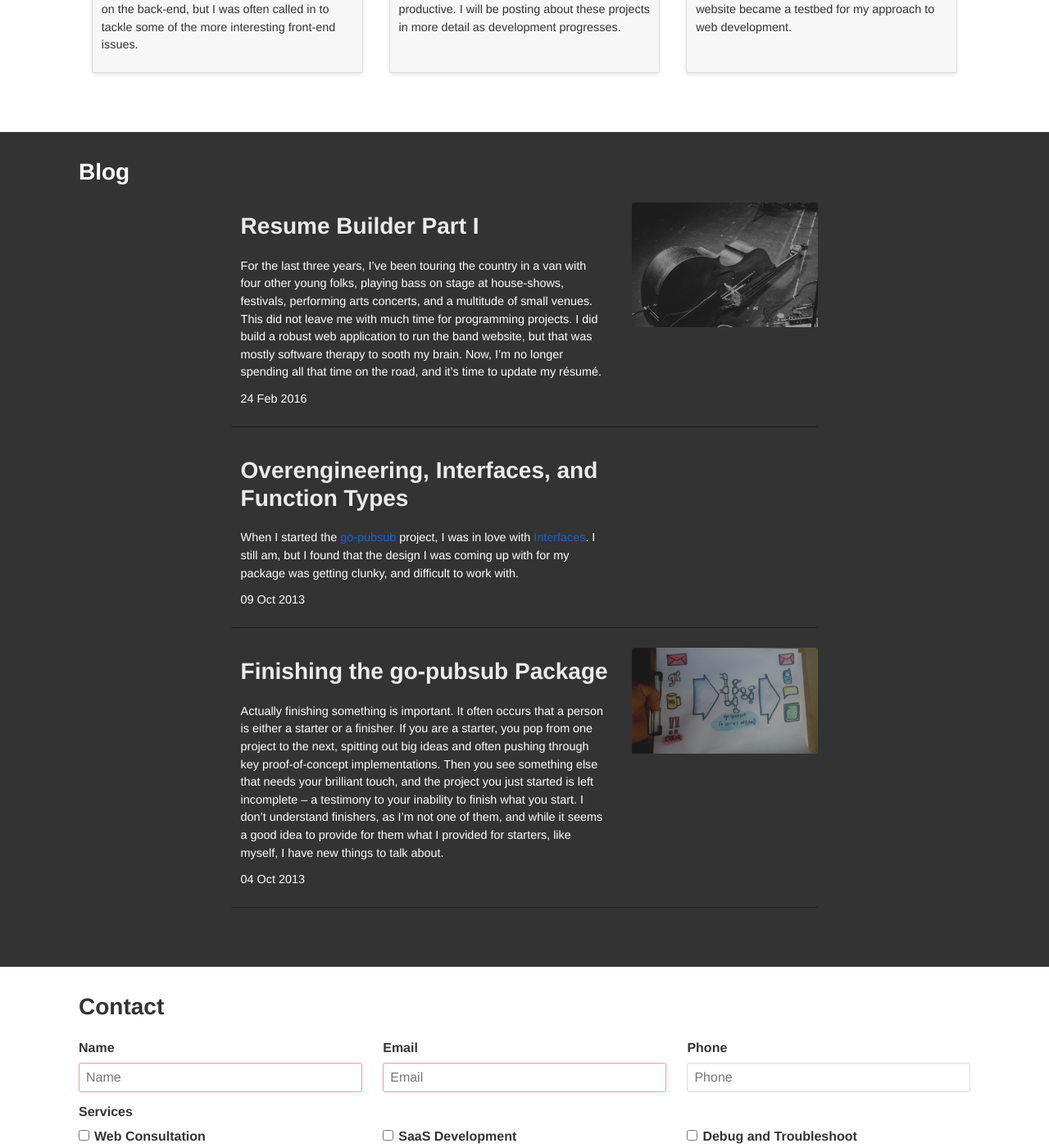
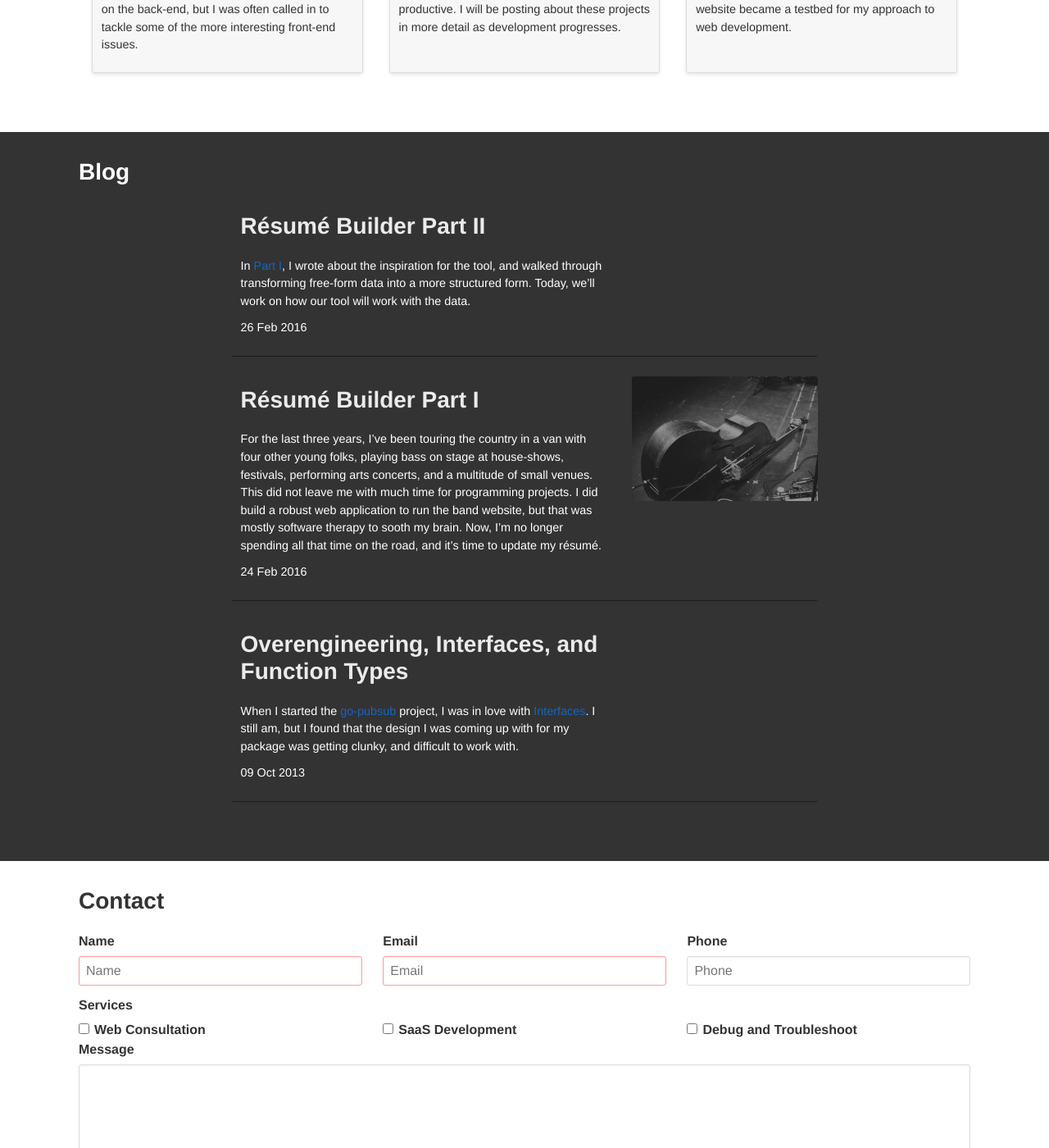
Before and after one commit to jessecarl/jessecarl.github.io, a Jekyll site: the page built from index.html, in a window 1280 px wide and 1400 px high, scrolled down 1557 px. Shown: the whole window at 82% size. Built offline with Jekyll 4.4.1, drawn with Linux system fonts in a browser that asks for light colours; some of the changed lines change nothing that is shown.

Commit message:
Posts Resume Builder Part II
Adds resume builder part 2 to the blog. Also updates the title of
part 1 to use correct characters.

````diff
--- a/_posts/2016-02-24-resume-builder-part-1.md
+++ b/_posts/2016-02-24-resume-builder-part-1.md
@@ -1,6 +1,6 @@
 ---
 layout: post
-title: Resume Builder Part I
+title: Résumé Builder Part I
 date: 2016-02-24 17:00:00
 category:
   - consulting
--- /dev/null
+++ b/_posts/2016-02-26-resume-builder-part-2.md
@@ -0,0 +1,233 @@
+---
+layout: post
+title: Résumé Builder Part II
+date: 2016-02-26 16:25:00
+category:
+  - saas
+  - toolbuilding
+---
+
+In [Part I]({% post_url 2016-02-24-resume-builder-part-1 %}), I wrote about the
+inspiration for the tool, and walked through transforming free-form data into a
+more structured form. Today, we'll work on how our tool will work with the data.<!--more-->
+
+Our résumé is defined fairly easily, based on the json file we already created.
+If the ultimate intention is only to correctly read from the json file, we can
+omit the tags. Since I might want to have my tool output json in the future, I
+went ahead and added tags to enforce the lowerCamelCase I like for my json keys.
+
+```go
+// Container for all information used to present a CV or Résumé
+type Resume struct {
+	Contact     Contact      `json:"contact"`
+	Objective   string       `json:"objective"`
+	Experiences []Experience `json:"experiences"`
+	Skills      []string     `json:"skills"`
+	Education   []Education  `json:"education"`
+	Awards      []Award      `json:"awards"`
+}
+```
+
+Let's start by defining a type to represent our first résumé section. Most
+of the fields here are very simple to define. The `Address` struct can be
+defined directly inside the `Contact` struct because we do not intend to
+add any methods. The `Phone` type however, will need a little more attention.
+
+```go
+type Contact struct {
+	Name    string `json:"name"`
+	Address struct {
+		StreetAddress string `json:"streetAddress"`
+		Locality      string `json:"locality"`
+		Region        string `json:"region"`
+		PostalCode    string `json:"postalCode"`
+	} `json:"address"`
+	Phone []Phone `json:"phone"`
+	Email string  `json:"email"`
+}
+```
+
+The `Phone` type requires some more detailed implementation. I've added an
+additional field here representing an extension. Making `Extension` independent
+of `Number` gives us some more powerful options for handling the number down the
+line. We also provide a `PrimaryPhone()` method on the `Contact` type to select
+only the first phone listed as primary. This further clarifies the behavior we
+discussed in Part I.
+
+```go
+type Phone struct {
+	Type      PhoneType   `json:"type"`
+	Number    PhoneNumber `json:"number"`
+	Extension string      `json:"extension"`
+	Primary   bool        `json:"primary"`
+}
+
+// Use to select only a single, primary phone number. Selects the first phone listed as primary.
+func (c Contact) PrimaryPhone() *Phone {
+	var p Phone
+	for _, p = range c.Phone {
+		if p.Primary {
+			return &p
+		}
+	}
+	return nil
+}
+```
+
+We want to have a consistent set of phone types available. It would not serve to
+have "mobile", "cell", "iphone", or other inconsistent names for the same basic
+thing. Enter one of the more fun and interesting recent features in go:
+[generate](https://blog.golang.org/generate).
+
+```golang
+type PhoneType int
+
+//go:generate stringer -type=PhoneType
+//go:generate jsonenums -type=PhoneType
+
+const (
+	unknown PhoneType = iota
+	mobile
+	home
+	office
+	other
+)
+
+func (t PhoneType) Short() string {
+	typeMap := map[PhoneType]string{
+		unknown: "",
+		mobile:  "m",
+		home:    "h",
+		office:  "o",
+		other:   "",
+	}
+	return typeMap[t]
+}
+
+func (t PhoneType) Title() string {
+	return strings.ToTitle(t.String())
+}
+```
+
+There are a number of uses for the generate tool, but one of the simplest is
+the `stringer` tool that creates a `String()` method on an `int` type used as
+an `enum`. The `jsonenums` tool is based on the `stringer` tool, but provides
+`UnmarshalJson()` and `MarshalJson()` for the type. One small caveat in this
+tool, and one that may be worth writing a custom tool for in the future, is
+that the methods are all case sensitive. This could prove problematic for
+writing the json by hand – enforcing all lowercase is non-obvious here. For
+now, we can leave it. I did add a couple of little helper methods we can use
+when executing templates. The `Title()` and `Short()` methods provide some
+formatting options.
+
+The last part of the `Phone` type to be addressed is the actual `Number`
+property. We could have left this as a string, but in order to add some
+flexibility to the formatting, we added a specific type. Being in the
+United States, I created methods specifically to deal with the [North
+American Numbering Plan](https://en.wikipedia.org/wiki/North_American_Numbering_Plan).
+But, I can't allow my implementation to be incompatible with phone numbers in
+other countries – it's a small world these days. Instead, the `PhoneNumber`
+type is just a string, and it can be used transparently. The method used to
+enforce the NANP standard, `cleanPhoneNumber()`, returns an error we can
+check against. When we call our formatting methods, if we see the `ERROR_NOT_NANP_NUMBER`,
+we can act accordingly. We do not have to treat all errors equally. I didn't
+take advantage of this in my formatting methods, but the option is there for
+future additions.
+
+```golang
+// Phone Number (for now, expects 11, 10, or 7 digit number)
+type PhoneNumber string
+
+var ERROR_NOT_NANP_NUMBER = errors.New("Phone Number is not a valid North American Numbering Plan phone number.")
+
+// Removes non-numeric chars from phone number.
+// If the resulting length is not 11, 10, or 7 digits, returns ERROR_NOT_NANP_NUMBER.
+func (n PhoneNumber) cleanPhoneNumber() (PhoneNumber, error) {
+	m := strings.Replace(strings.Map(func(r rune) rune {
+		if r >= '0' && r <= '9' {
+			return r
+		}
+		return 'x'
+	}, string(n)), "x", "", -1)
+	if len(m) != 11 && len(m) != 10 && len(m) != 7 {
+		return n, ERROR_NOT_NANP_NUMBER
+	}
+	return PhoneNumber(m), nil
+}
+
+// Format phone number as NANP (North American Numbering Plan) "1 (NPA) NXX-XXXX"
+// If the number is not a valid NANP number, the original number is returned unformatted.
+func (n PhoneNumber) FormatTraditional() string {
+	m, err := n.cleanPhoneNumber()
+	if err != nil { // this includes ERROR_NOT_NANP_NUMBER
+		return string(n)
+	}
+	b := []byte(m) // make a copy to parse. We can do this by byte because 0-9 are represented as single bytes
+	s := ""
+	if len(b) == 11 {
+		s += string(b[0])
+		b = b[1:]
+	}
+	if len(b) == 10 {
+		s += "(" + string(b[0:3]) + ") "
+		b = b[3:]
+	}
+	if len(b) == 7 {
+		s += string(b[0:3]) + "-" + string(b[3:])
+	}
+	return s
+}
+
+// Format phone number as NANP (North American Numbering Plan) "1-NPA-NXX-XXXX"
+// If the number is not a valid NANP number, the original number is returned unformatted.
+func (n PhoneNumber) FormatSeparator(sep string) string {
+	m, err := n.cleanPhoneNumber()
+	if err != nil { // this includes ERROR_NOT_NANP_NUMBER
+		return string(n)
+	}
+	b := []byte(m) // make a copy to parse. We can do this by byte because 0-9 are represented as single bytes
+	s := ""
+	if len(b) == 11 {
+		s += string(b[0]) + sep
+		b = b[1:]
+	}
+	if len(b) == 10 {
+		s += string(b[0:3]) + sep
+		b = b[3:]
+	}
+	if len(b) == 7 {
+		s += string(b[0:3]) + sep + string(b[3:])
+	}
+	return s
+}
+```
+
+I created two formatting methods that rely on the same basic technique. Starting
+with a clean number consisting of only the characters `0123456789`, I can assume
+each is only a single byte, allowing me to directly address the byte slice
+instead of iterating through characters. See the golang blog post, [Strings,
+bytes, runes and characters in Go](https://blog.golang.org/strings), for more
+information about this potential pitfall. I could probably have used a `switch`
+instead of the `if` statements, but I think that would not have been as clear
+and obvious to another developer taking a quick look.
+
+With these types defined, a template like the following becomes fairly easy to
+navigate (the `-` in the brackets is a nice new feature of [go 1.6](https://golang.org/doc/go1.6#template)):
+
+```golang
+{% raw %}
+{{range .Contact}}
+{{- .Name}}
+{{range .Address}}
+{{- .StreetAddress}}
+{{.Locality}}, {{.Region}} {{.PostalCode -}}
+{{end}}
+{{with .PrimaryPhone}}
+{{- .Number.FormatTraditional -}}{{with .Extension}} ext. {{. -}}{{end}}
+{{end}}
+{{.Email -}}
+{{end}}
+{% endraw %}
+```
+
+Next time, we'll talk more about the design of the CLI.
````
